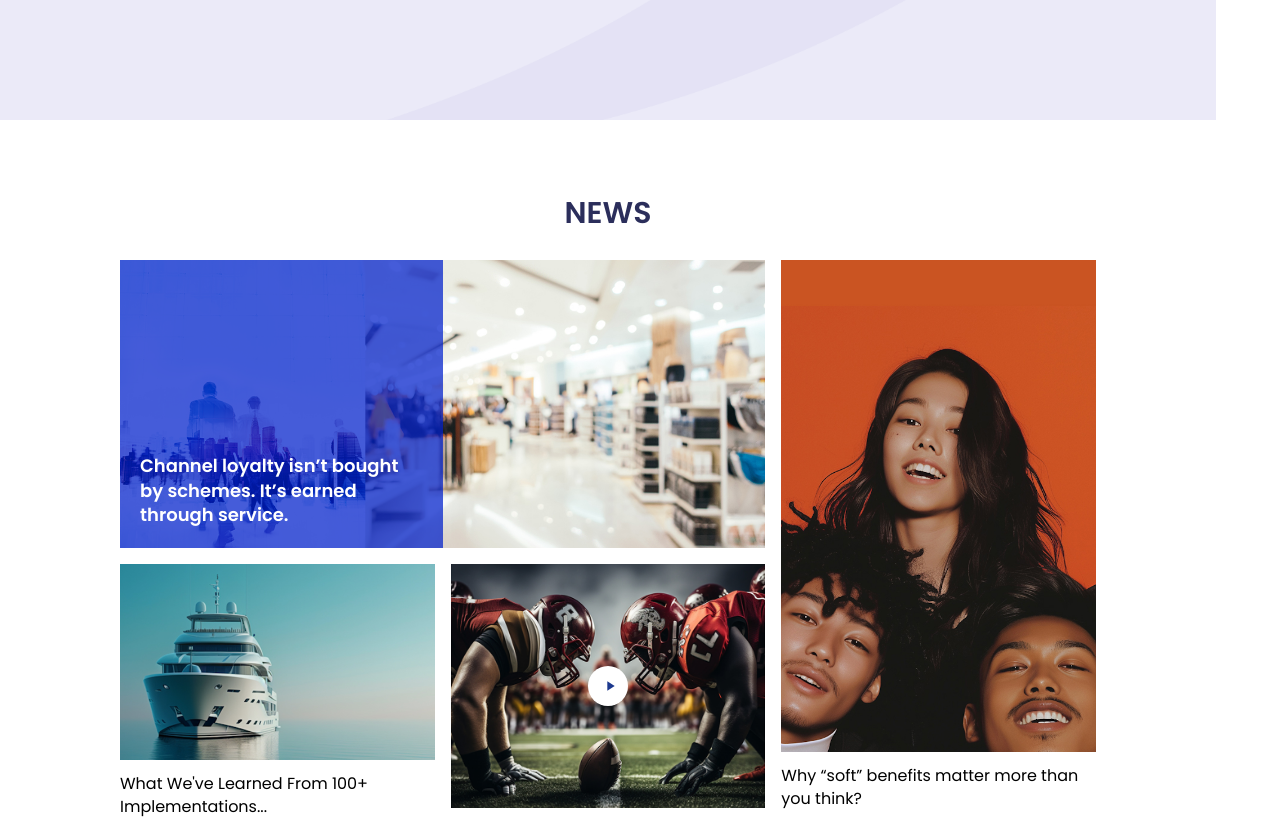
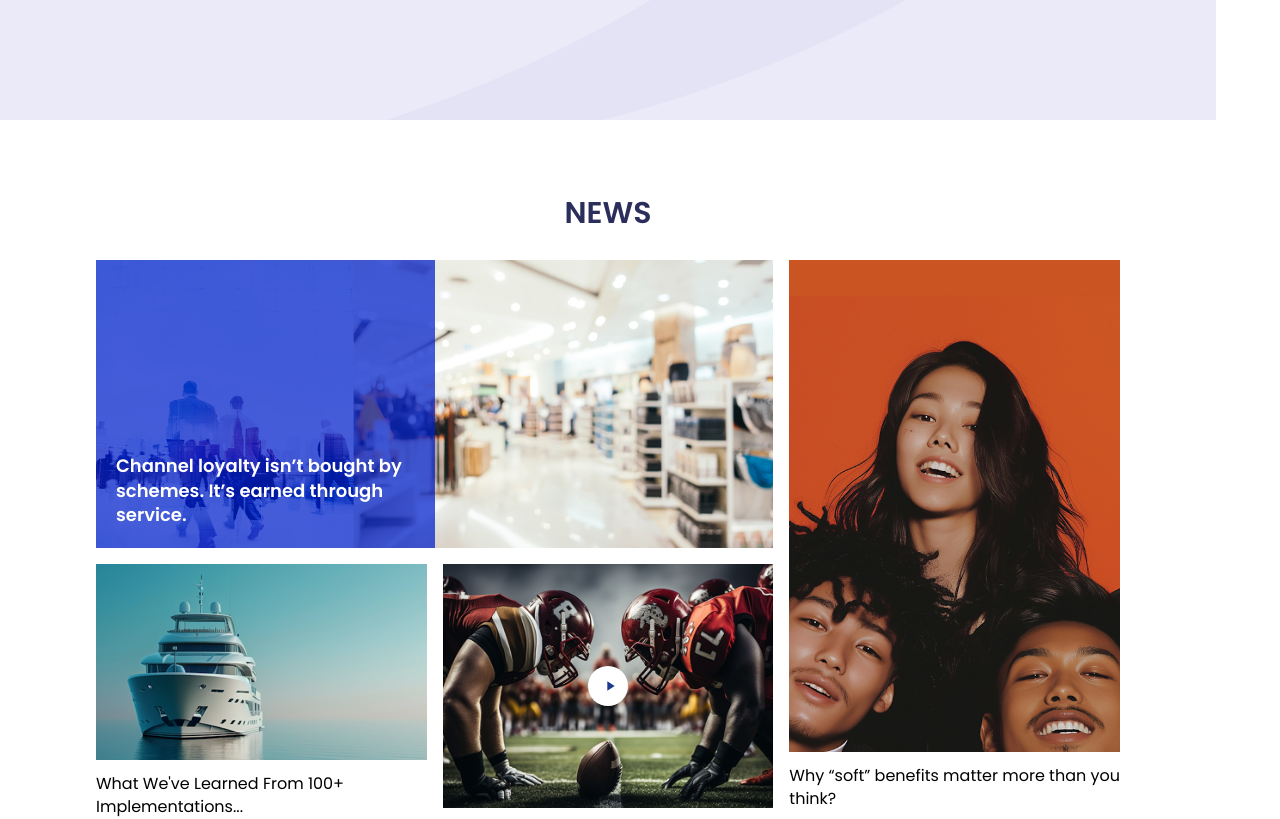
Before and after one commit to pranshr/rewardgenix, a React (Vite) app: page / in a window 1280 px wide. Shown: the part 2220-3039 px from the top of the page. Built offline with nearby package versions, Linux system fonts and the light colour scheme.

Commit message:
News section minor fix.

```diff
--- a/src/components/home/News.jsx
+++ b/src/components/home/News.jsx
@@ -43,7 +43,7 @@ const newsData = {
 export default function NewsSection() {
   return (
     <div className="bg-white">
-    <section className="max-w-5xl mx-auto px-6 py-12">
+    <section className="max-w-5xl mx-auto py-12">
       {/* Title */}
       <h2 className="text-3xl text-[#2B2E5B] my-8 font-semibold uppercase text-center">
         News
@@ -69,7 +69,7 @@ export default function NewsSection() {
         </div>
 
         {/* Right side portrait - news-4 (row-span-2) */}
-        <div className="row-span-2 overflow-hidden cursor-pointer">
+        <div className="row-span-2 overflow-hidden cursor-pointer ">
           <img
             src={newsData.secondary[2].image}
             alt="person"
```
